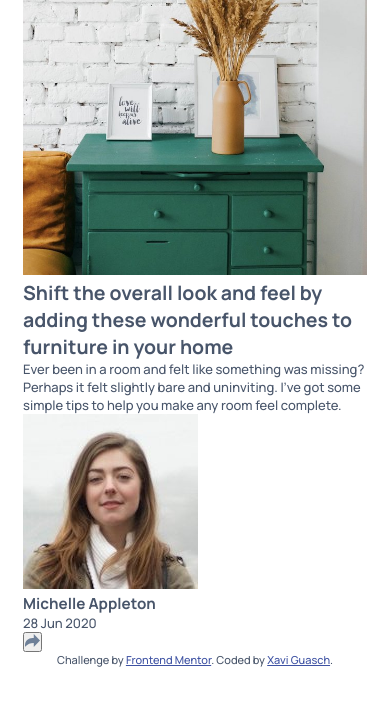
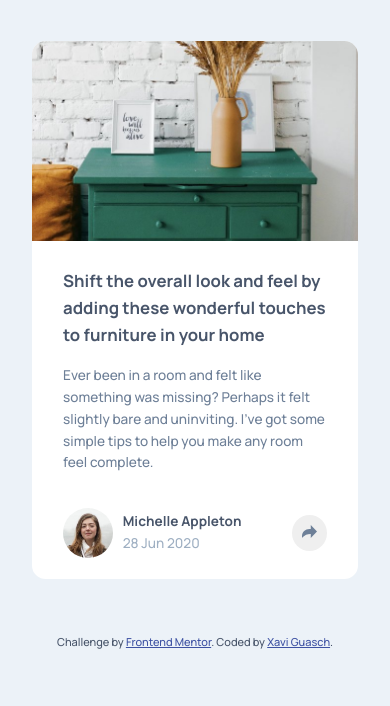
Before and after one commit to xaviguasch/article-preview-component-frontend-mentor-challenge-4-html-css-js-prac, a plain HTML site: page index.html in a window 390 px wide. Drawn offline with Linux system fonts and the light colour scheme.

Commit message:
finished mobile view

```diff
--- a/index.html
+++ b/index.html
@@ -22,7 +22,7 @@
     <div class="container">
       <div class="card">
         <div class="image-area">
-          <img src="./images/drawers.jpg" alt="drawers" />
+          <img class="image-area-img" src="./images/drawers.jpg" alt="drawers" />
         </div>
         <div class="copy-area">
           <div class="content">
@@ -38,10 +38,14 @@
           </div>
           <div class="author-area">
             <div class="avatar-picture">
-              <img src="./images/avatar-michelle.jpg" alt="michelle headshot" />
+              <img
+                class="avatar-img"
+                src="./images/avatar-michelle.jpg"
+                alt="michelle headshot"
+              />
             </div>
             <div class="author-details">
-              <h3 class="author-name">Michelle Appleton</h3>
+              <p class="author-name">Michelle Appleton</p>
               <p class="article-date">28 Jun 2020</p>
             </div>
             <div class="share-icon">
--- a/style.css
+++ b/style.css
@@ -20,7 +20,8 @@
   --fw-reg: 500;
   --fw-bold: 700;
 
-  --fs-body: 0.813rem;
+  --fs-body: 0.85rem;
+  --fs-title: 1.05rem;
 }
 
 html {
@@ -33,11 +34,9 @@ body {
   font-family: var(--ff-sans);
   color: var(--clr-very-dark-grayish-blue);
   font-size: var(--fs-body);
-  /*
-  font-size: var(--fs-body);
-  color: var(--clr-very-dark-magenta-text);
-  text-align: center;
-  */
+  font-weight: var(--fw-reg);
+  line-height: 1.6;
+  background-color: var(--clr-light-grayish-blue);
 }
 
 img {
@@ -45,18 +44,97 @@ img {
 }
 
 /* Typography */
+.title {
+  font-weight: var(--fw-bold);
+  font-size: var(--fs-title);
+}
+.text {
+  color: var(--clr-desaturated-dark-blue);
+}
+.author-name {
+  font-weight: var(--fw-bold);
+  font-size: var(--fs-body);
+}
+.article-date {
+  color: var(--clr-grayish-blue);
+}
 
 /* Utility styles */
 .container {
   margin: 0 auto;
-  padding: 0 1em;
-
-  max-width: 370px;
+  padding: 0 1.75em;
+  max-width: 374px;
+  /* height: 100vh; */
+  display: flex;
+  flex-direction: column;
+  justify-content: center;
+  align-items: center;
 }
 
 /* SECTIONS */
 
+.card {
+  background-color: var(--clr-white);
+  max-width: 365px;
+  margin: 3em auto;
+
+  border-radius: 1em;
+}
+
+.image-area {
+  border-radius: 1em 1em 0 0;
+  position: relative;
+  height: 200px;
+  overflow: hidden;
+  object-fit: cover;
+}
+.image-area-img {
+  position: absolute;
+  top: -10%;
+}
+
+.copy-area {
+  padding: 2em 2.3em 1.5em;
+}
+
+.content {
+  margin-bottom: 2.5em;
+}
+
+.title {
+  margin-bottom: 1em;
+}
+
+.author-area {
+  display: flex;
+  justify-content: space-between;
+  align-items: center;
+}
+
+.avatar-picture {
+  height: 50px;
+}
+
+.avatar-img {
+  max-height: 100%;
+  border-radius: 50%;
+}
+
+.author-details {
+  margin-left: -3em;
+}
+
+.share-btn {
+  border-radius: 50%;
+  border: none;
+  padding: 0.75em;
+}
+
 /* Footer */
+
+.footer {
+  padding: 1em 0;
+}
 .attribution {
   font-size: 11px;
   text-align: center;
```
